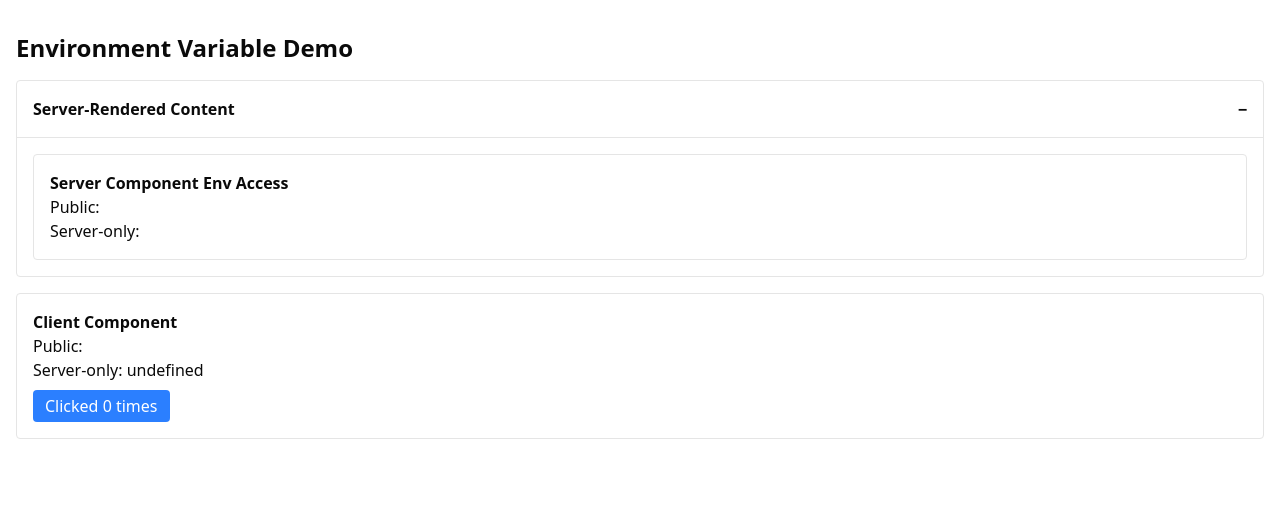
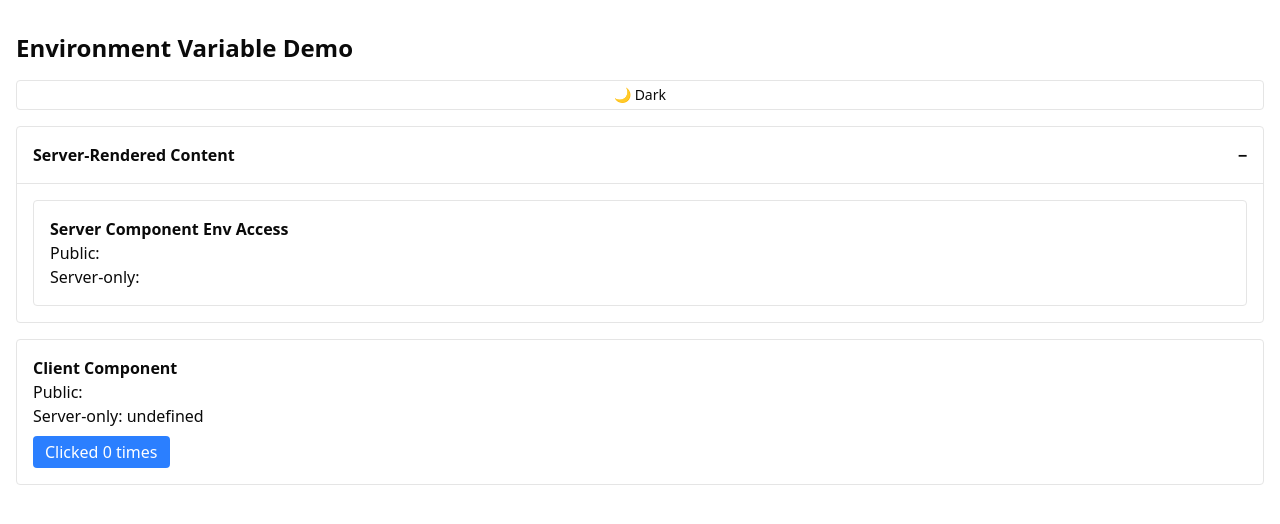
Before and after one commit to splotnikov-sketch/nextjs-foundations, a Next.js app in the folder apps/web/: page /env-demo in a window 1280 px wide. Shown: the top 524 px of the page. Built offline with nearby package versions, Linux system fonts and the light colour scheme.

Commit message:
feat: added theme

```diff
--- a/apps/web/package.json
+++ b/apps/web/package.json
@@ -11,7 +11,8 @@
     "@radix-ui/react-dialog": "^1.1.15",
     "@repo/api": "workspace:*",
     "@repo/ui": "workspace:*",
-    "next": "16.1.1",
+    "next": "16.1.6",
+    "next-themes": "^0.4.6",
     "react": "19.2.3",
     "react-dom": "19.2.3",
     "zod": "^4.0.17"
--- a/apps/web/src/app/env-demo/page.tsx
+++ b/apps/web/src/app/env-demo/page.tsx
@@ -3,11 +3,13 @@
 import { ClientEnvDisplay } from '@/components/client-env-display';
 import { Collapsible } from '@/components/collapsible';
 import { ServerEnvDisplay } from '@/components/server-env-display';
+import { ThemeToggle } from '@/components/theme-toggle'
 
 export default function EnvDemoPage() {
   return (
     <main className="flex flex-col gap-4">
       <h1 className="font-bold text-2xl">Environment Variable Demo</h1>
+      <ThemeToggle />
        <Collapsible title="Server-Rendered Content">
         <ServerEnvDisplay />
       </Collapsible>
--- a/apps/web/src/app/layout.tsx
+++ b/apps/web/src/app/layout.tsx
@@ -1,4 +1,6 @@
+/** biome-ignore-all lint/security/noDangerouslySetInnerHtml: <explanation> */
 import type { Metadata } from 'next';
+import { ThemeProvider } from 'next-themes'
 
 import './globals.css';
 
@@ -13,8 +15,9 @@ export default function RootLayout({
   children: React.ReactNode;
 }>) {
   return (
-    <html lang="en">
+    <html lang="en" suppressHydrationWarning>
       <body className="container mx-auto px-4 py-8">
+         <ThemeProvider attribute="class" defaultTheme="system" enableSystem>
         {children}
         {/* TODO: Convert to next/script (Section 4 Lesson 3) */}
         <script
@@ -31,6 +34,7 @@ export default function RootLayout({
             `,
           }}
         />
+        </ThemeProvider>
       </body>
     </html>
   );
--- a/apps/web/src/components/client-env-display.tsx
+++ b/apps/web/src/components/client-env-display.tsx
@@ -13,7 +13,7 @@ export function ClientEnvDisplay() {
     <div className="rounded border p-4">
       <h3 className="font-bold">Client Component</h3>
       <p>Public: {process.env.NEXT_PUBLIC_APP_NAME}</p>
-      <p>Server-only: {process.env.INTERNAL_CONFIG || 'undefined'}</p>
+      <p suppressHydrationWarning>Server-only: {process.env.INTERNAL_CONFIG || 'undefined'}</p>
       <button
         className="mt-2 rounded bg-blue-500 px-3 py-1 text-white hover:bg-blue-600"
         onClick={handleClick}
--- /dev/null
+++ b/apps/web/src/components/theme-toggle.tsx
@@ -0,0 +1,22 @@
+'use client';
+import { useTheme } from 'next-themes';
+import { useEffect, useState } from 'react';
+
+export function ThemeToggle() {
+  const { theme, setTheme } = useTheme();
+  const [mounted, setMounted] = useState(false);
+
+  useEffect(() => setMounted(true), []);
+
+  if (!mounted) {return null;}
+
+  return (
+    <button
+      className="rounded border px-3 py-1 text-sm hover:bg-gray-100 dark:hover:bg-zinc-700"
+      onClick={() => setTheme(theme === 'dark' ? 'light' : 'dark')}
+      type="button"
+    >
+      {theme === 'dark' ? '☀️ Light' : '🌙 Dark'}
+    </button>
+  );
+}
--- a/packages/ui/src/styles/globals.css
+++ b/packages/ui/src/styles/globals.css
@@ -1,4 +1,6 @@
 @import "tailwindcss";
+
+@variant dark (&:where(.dark, .dark *));
 
 @source "../";
 
@@ -40,8 +42,7 @@
   --sidebar-ring: oklch(0.708 0 0);
 }
 
-@media (prefers-color-scheme: dark) {
-  :root {
+.dark {
   --background: oklch(0.145 0 0);
   --foreground: oklch(0.985 0 0);
   --card: oklch(0.145 0 0);
@@ -74,7 +75,6 @@
   --sidebar-accent-foreground: oklch(0.985 0 0);
   --sidebar-border: oklch(0.269 0 0);
   --sidebar-ring: oklch(0.439 0 0);
-  }
 }
 
 @theme inline {
```
Also changed, not shown: 2 other files (tests, documents, lock files or other folders). Lines whose indentation alone changed are shown as unchanged.
